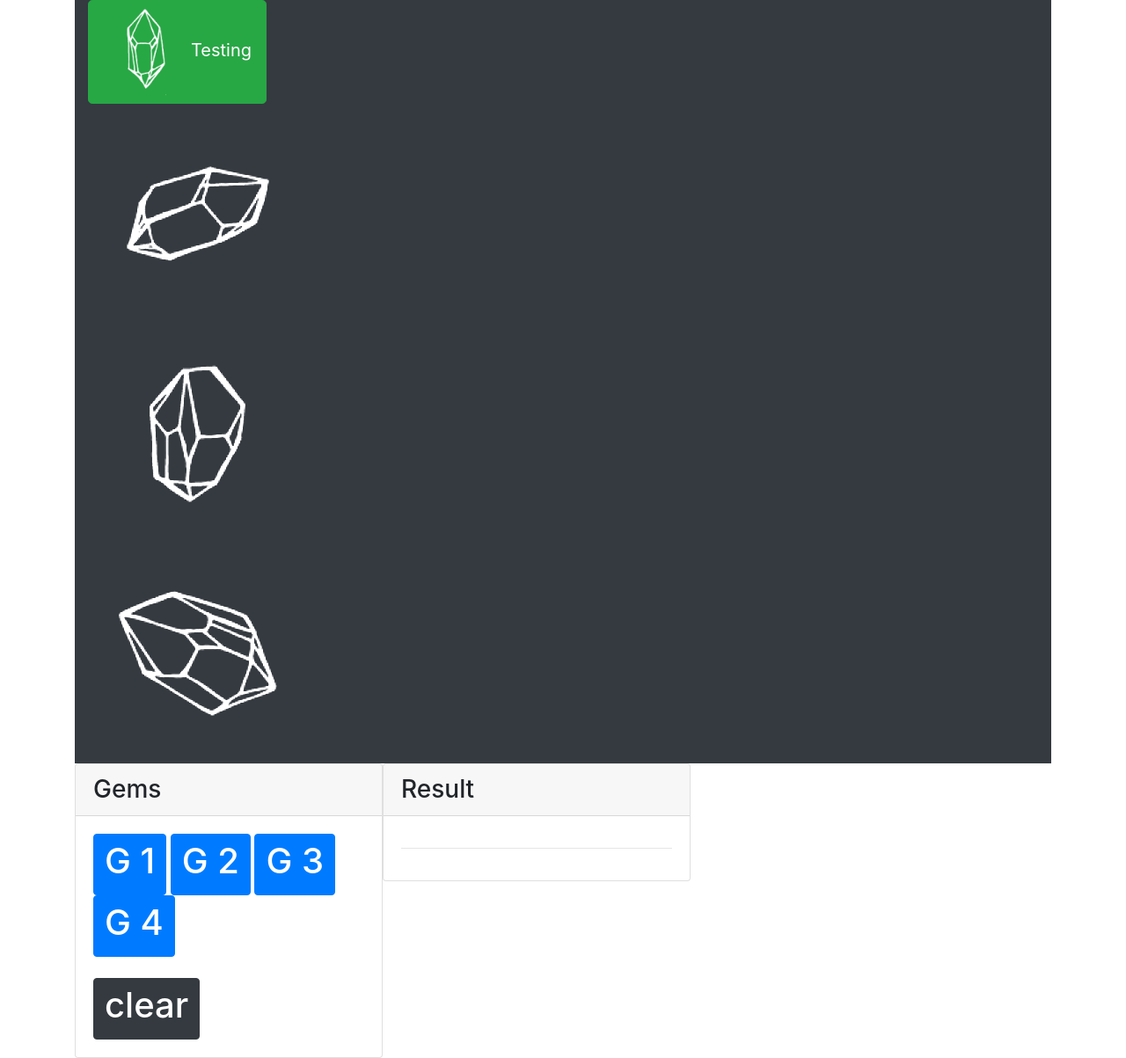
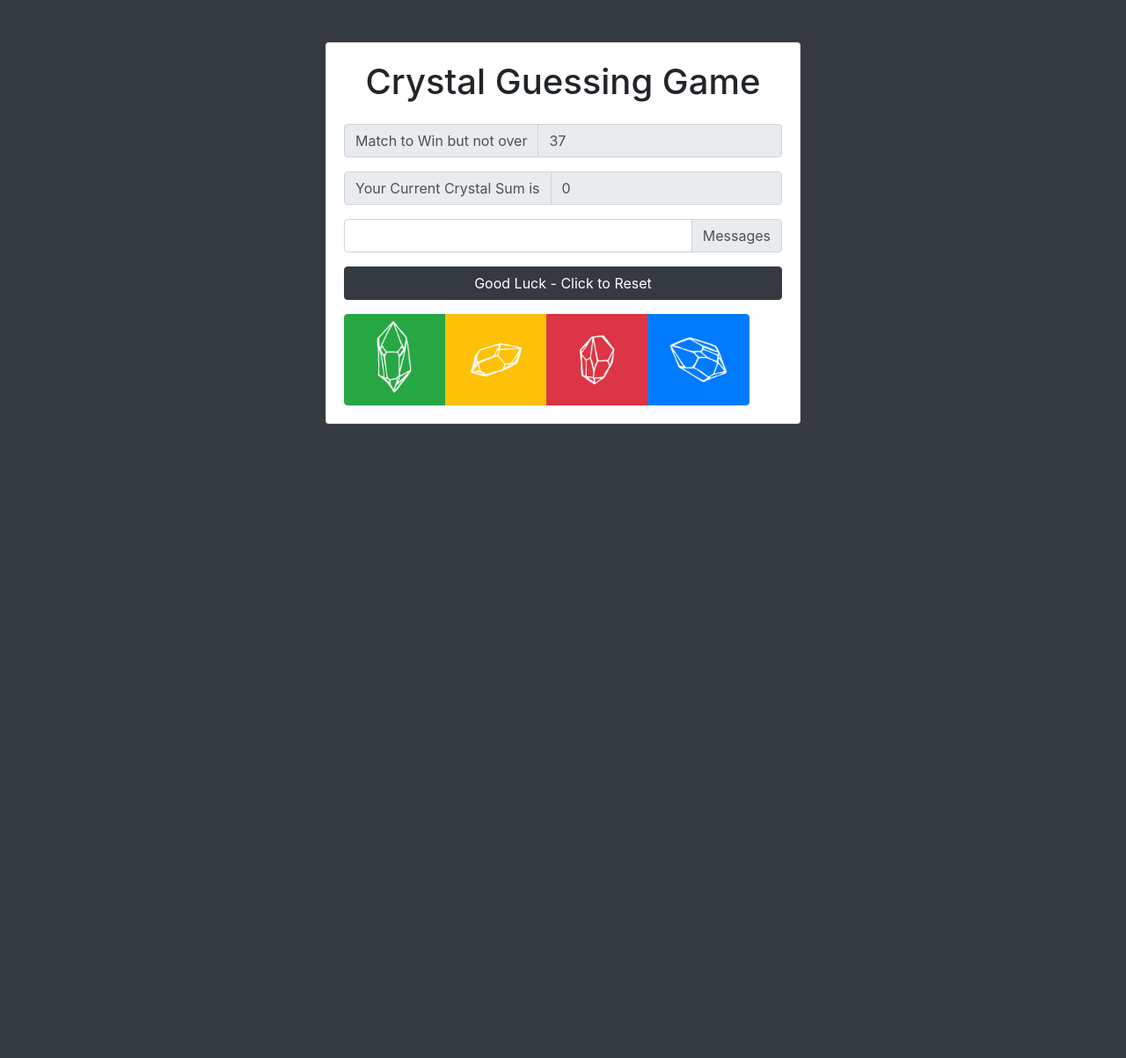
Before and after one commit to smh7/week4-game, a plain HTML site: page index.html in a window 1280 px wide. Shown: the whole page at 88% size. After the commit the page ends 800 px from the top, so only its background shows below. Drawn offline with nearby package versions, Linux system fonts and the light colour scheme.

Commit message:
homework almost ready, working missing counter but it's 3:46 am

```diff
--- a/index.html
+++ b/index.html
@@ -2,87 +2,111 @@
 <html lang="en">
 <head>
   <meta charset="UTF-8">
-  <title>Gems Game</title>
+  <meta name="viewport" content="width=device-width, initial-scale=1.0">
+  <meta http-equiv="X-UA-Compatible" content="ie=edge">
+  <title>Crystal Game</title>
+  <link rel="stylesheet" href="https://maxcdn.bootstrapcdn.com/bootstrap/4.0.0/css/bootstrap.min.css" integrity="sha384-Gn5384xqQ1aoWXA+058RXPxPg6fy4IWvTNh0E263XmFcJlSAwiGgFAW/dAiS6JXm" crossorigin="anonymous">
+  <style>
+    #loading, #results {
+      display: none;
+    }
+  </style>
+</head>
+<body class="bg-dark">
+  <div class="container" id="game">
+    <div class="row">
+      <div class="col-md-6 mx-auto">
+        <div class="card card-body text-center mt-5">
+          <h1 class="heading display-5 pb-3">Crystal Guessing Game</h1>
+          <form  id="loan-form">
 
-  <!-- Added link to the jQuery Library -->
-  <script src="https://cdnjs.cloudflare.com/ajax/libs/jquery/3.2.1/jquery.min.js"></script>
+            <div class="form-group">
+                <div class="input-group mb-3">
+                    <div class="input-group-prepend">
+                      <span class="input-group-text">Match to Win but not over</span>
+                    </div>
+                    <input type="number" class="form-control" id="target-sum" aria-label="Target Sum"  disabled>
+                  </div>
+            </div>
 
-  <!-- Added a link to Bootstrap-->
-  <link rel="stylesheet" href="https://maxcdn.bootstrapcdn.com/bootstrap/4.0.0/css/bootstrap.min.css" integrity="sha384-Gn5384xqQ1aoWXA+058RXPxPg6fy4IWvTNh0E263XmFcJlSAwiGgFAW/dAiS6JXm" crossorigin="anonymous">
+            <div class="form-group">
+                <div class="input-group mb-3">
+                    <div class="input-group-prepend">
+                      <span class="input-group-text">Your Current Crystal Sum is</span>
+                    </div>
+                    <input type="number" class="form-control" id="current-sum" aria-label="Current Sum" disabled>
+                  </div>
+            </div>
 
+            <div class="form-group">
+                <div class="input-group mb-3">
+                    <input type="text" class="form-control" id="special-messages" aria-label="messages">
+                    <div class="input-group-append">
+                        <span class="input-group-text">Messages</span>
+                      </div>
+                </div>
+            </div>
 
-</head>
-<body>
+            <div class="form-group">
+              <input type="submit" value="Good Luck - Click to Reset" id="btn-start" class="btn btn-dark btn-block">
+            </div>
 
-  <!-- <div class="jumbotron">
-    <h1 class="text-center">jQuery Gems Game</h1>
-    <h3 class="text-center">Perform basic mathematic operations using the power of jQuery!</h3>
-  </div> -->
-
-  <div class="container">
-<div class="row">
-  <div class="container">
-    <div class="gem-rom bg-dark">
-
-      <div class="col-sm-3">
-          <button class="btn btn-lg btn-success">
-        <img src="resources/img/gem1.png" width="100" alt="Gem 1"/>Testing</button>
-
-
-          <!-- <img src="resources/img/gem1.png" class="rounded mx-auto d-block" alt="..."> -->
-      </div>
-      <div class="col-sm-3">
-        <img src="resources/img/gem2.png" alt="Gem 1"/>
-      </div>
-      <div class="col-sm-3">
-        <img src="resources/img/gem3.png" alt="Gem 1"/>
-      </div>
-      <div class="col-sm-3">
-        <img src="resources/img/gem4.png" alt="Gem 1"/>
+            <div class="button-row">
+              <div class="btn-toolbar" role="toolbar" aria-label="Toolbar with button groups">
+                <div class="btn-group mr-2" role="group" aria-label="First group">
+                  <button type="button" class="btn btn-success gem" id="btn-g1" value="1"><img src="resources/img/gem1.png" width="90px" /></button>
+                  <button type="button" class="btn btn-warning gem" id="btn-g2" value="2"><img src="resources/img/gem2.png" width="90px" /></button></button>
+                  <button type="button" class="btn btn-danger gem" id="btn-g3" value="3"><img src="resources/img/gem3.png" width="90px" /></button></button>
+                  <button type="button" class="btn btn-primary gem" id="btn-g4" value="4"><img src="resources/img/gem4.png" width="90px" /></button></button>
                 </div>
 
               </div>
             </div>
+          </form>
+          <!-- LOADER HERE -->
+          <div id="loading">
+            <img src="resources/img/loading.gif" alt="">
           </div>
-    <div class="row">
+          <!-- RESULTS -->
+          <div id="results" class="pt-4">
+            <h5>Results</h5>
 
-      <!-- Calculator Panel -->
-      <div class="col-lg-4">
-        <div class="card">
-          <h3 class="card-header">Gems</h3>
+          <!-- <div class="form-group">
+              <div class="input-group mb-3">
+                  <div class="input-group-prepend">
+                    <span class="input-group-text">Monthly Payment</span>
+                  </div>
+                  <input type="number" class="form-control" id="monthly-payment" aria-label="Monthly Payment" disabled>
+                  </div>
+              </div> -->
 
-          <div class="card-body">
-            <button id="button-1" class="btn btn-primary number" value="1"><h1>G 1</h1></button>
-            <button id="button-2" class="btn btn-primary number" value="2"><h1>G 2</h1></button>
-            <button id="button-3" class="btn btn-primary number" value="3"><h1>G 3</h1></button>
-            <button id="button-4" class="btn btn-primary number" value="4"><h1>G 4</h1></button>
-            <br><br>
-            <button id="button-clear" class="btn btn-dark clear" value="clear"><h1>clear</h1></button>
+          <!-- <div class="form-group">
+              <div class="input-group mb-3">
+                  <div class="input-group-prepend">
+                    <span class="input-group-text">Total Payment</span>
                   </div>
+                  <input type="number" class="form-control" id="total-payment" aria-label="Total Payment" disabled>
                   </div>
+              </div> -->
+
+              <!-- <div class="form-group">
+                  <div class="input-group mb-3">
+                      <div class="input-group-prepend">
+                        <span class="input-group-text">Total Interest</span>
                       </div>
-<div class="row">
-    <h1 id="winning-number" value = "20">Winning Number<span class="winning-number-span"></span></h1>
+                      <input type="number" class="form-control" id="total-interest" aria-label="Total Interest" disabled>
                       </div>
-      <!-- Result Panel -->
-      <div class="col-lg-4">
-        <div class="card">
-          <h3 class="card-header">Result</h3>
-          <div class="card-body">
-            <!-- <h1 id="current-sum"></h1> -->
-            <!-- <h1 id="operator"></h1> -->
-
-            <hr>
-            <h1 id="current-sum"></h1>
+                  </div> -->
         </div>
         </div>
       </div>
     </div>
+
   </div>
+
   <script src="https://code.jquery.com/jquery-3.2.1.slim.min.js" integrity="sha384-KJ3o2DKtIkvYIK3UENzmM7KCkRr/rE9/Qpg6aAZGJwFDMVNA/GpGFF93hXpG5KkN" crossorigin="anonymous"></script>
 <script src="https://cdnjs.cloudflare.com/ajax/libs/popper.js/1.12.9/umd/popper.min.js" integrity="sha384-ApNbgh9B+Y1QKtv3Rn7W3mgPxhU9K/ScQsAP7hUibX39j7fakFPskvXusvfa0b4Q" crossorigin="anonymous"></script>
 <script src="https://maxcdn.bootstrapcdn.com/bootstrap/4.0.0/js/bootstrap.min.js" integrity="sha384-JZR6Spejh4U02d8jOt6vLEHfe/JQGiRRSQQxSfFWpi1MquVdAyjUar5+76PVCmYl" crossorigin="anonymous"></script>
-<script src="resources/js/app.js"></script>
-
+<script src="resources/js/app3.js"></script>
 </body>
 </html>
--- /dev/null
+++ b/resources/js/app3.js
@@ -0,0 +1,115 @@
+/*
+RULES
+- At start of game an integer is generated that player must try to match, Goal Sum
+- Each crystal has a value associated with it that is assigned at the start of the game
+- clicking on a crystal adds that value to Player's current sum
+- Player wins if able to match the Goal Sum
+- Player loses if Player's current sum > Goal Sum
+*/
+
+
+// VARIABLE DECLARATION GLOBALS
+// const winningNumber;
+let crystalValues = [];
+const minGoal = 19,
+      maxGoal = 120,
+      minVals = 1,
+      maxVals = 12,
+      winningNumber = 0;
+      let currentSum = 0;
+
+
+
+// UI Values
+const game = document.querySelector('#game'),
+      targetSumUI = document.querySelector('#target-sum'),
+      currentSumUI = document.querySelector('#current-sum'),
+      specialMsgUI = document.querySelector('#special-messages'),
+      btn1 = document.querySelector('#btn-g1'),
+      btn2 = document.querySelector('#btn-g2'),
+      btn3 = document.querySelector('#btn-g3'),
+      btn4 = document.querySelector('#btn-g4'),
+      btnStart = document.querySelector('#btn-start')
+      btnGems = document.querySelectorAll('.gem');
+
+
+initializeGame();
+// Initialize Game
+function initializeGame(){
+
+  generateCrystalValues();
+  console.log("crystalValues are " + crystalValues);
+  const winningNumber = getRandomNum(minGoal, maxGoal);
+  console.log("winning Number is " + winningNumber);
+
+  // Populate UI with winning Number
+  targetSumUI.value = winningNumber;
+
+  // Get and update CrystalValues
+  btn1.value = crystalValues[0];
+  btn2.value = crystalValues[1];
+  btn3.value = crystalValues[2];
+  btn4.value = crystalValues[3];
+  console.log("btn1 value is " + btn1.value);
+  console.log("btn2 value is " + btn2.value);
+  console.log("btn3 value is " + btn3.value);
+  console.log("btn4 value is " + btn4.value);
+  btnGems.disabled = true;
+  // currentSum to 0
+  currentSum = 0;
+
+
+
+currentSumUI.value = currentSum;
+console.log("winningnumber is " + winningNumber)
+
+
+  // Listen for start
+
+  btnStart.addEventListener('submit', function(){
+    console.log("start")
+   // console.log("button Gems disabled status " + btnGems.disabled);
+
+
+   })
+
+$(document).ready(function() {
+specialMsgUI.value = ""
+
+$('.gem').on('click', function() {
+  console.log('ouch');
+  if (currentSum == winningNumber){
+    specialMsgUI.value = "You Win";
+  } else if(currentSum < winningNumber){
+    console.log("this is " + this.value);
+    currentSum += parseInt(this.value);
+    console.log("currentSum " + currentSum);
+    currentSumUI.value = parseInt(currentSum);
+  } else if (currentSum > winningNumber){
+    specialMsgUI.value = "You lost this one";
+  }
+
+});
+});
+
+
+
+// GENERATE COMPUTER"s GUESS
+function getRandomNum(min, max) {
+  return Math.floor(Math.random()*(max-min+1)+min);
+}
+
+
+// Generate Crystal Values Array
+function generateCrystalValues() {
+  do {
+    var temp = Math.floor((Math.random() * 12) + 1)
+    if(crystalValues.includes(temp) !== true){
+      crystalValues.push(temp);
+      crystalValues.sort(function(a, b){return a-b});
+    }
+  }
+
+  while (crystalValues.length < 4);
+}
+}
```
Also changed, not shown: resources/js/app.js (deleted, +0 -125 lines), resources/img/loading.gif (added). Lines whose indentation alone changed are shown as unchanged.
